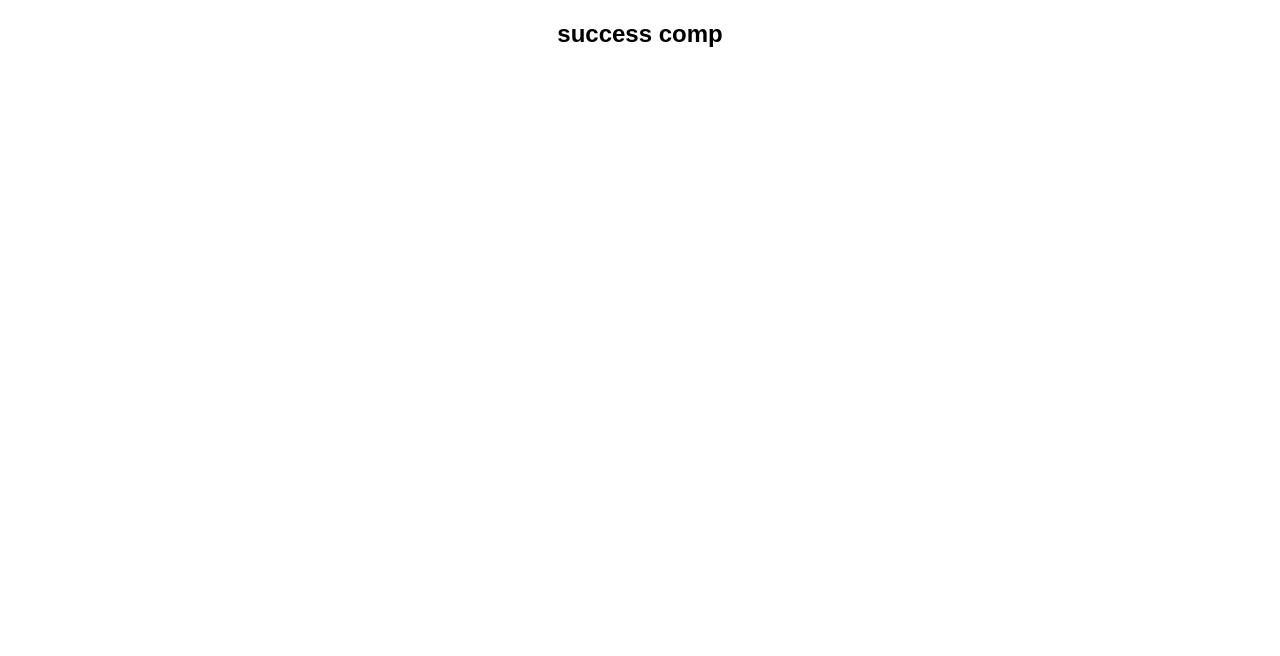
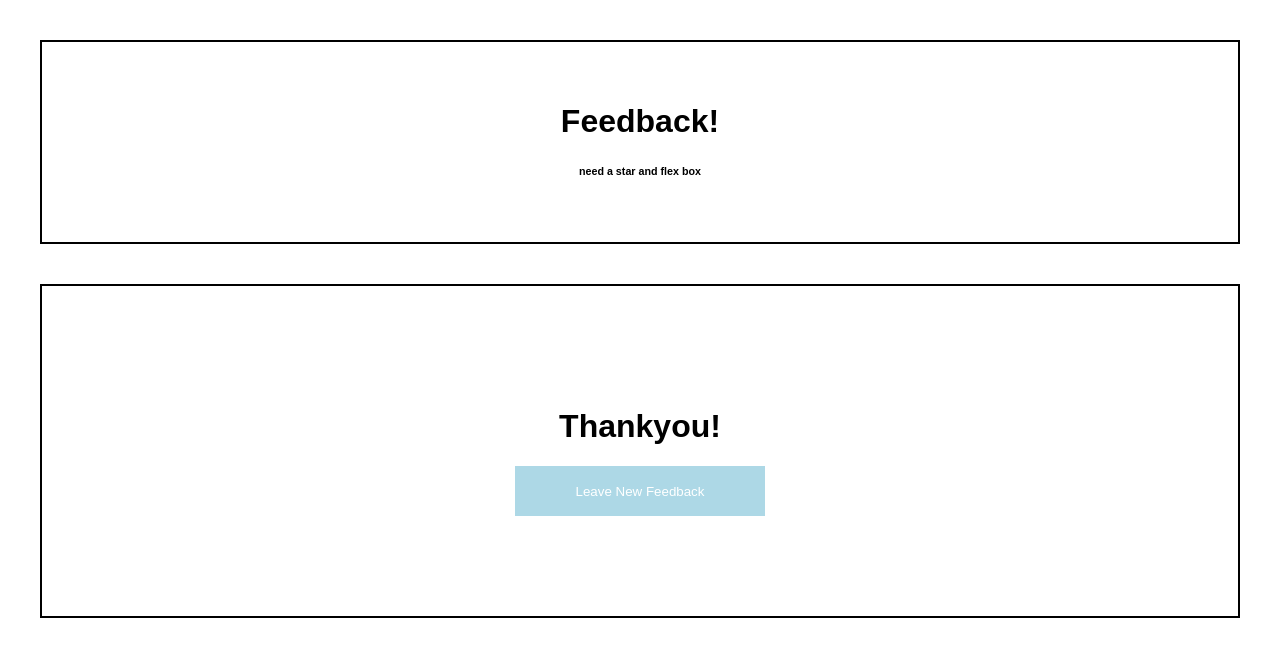
Before and after one commit to stevengangl/weekend-redux-feedback-loop, a React (Create React App) app: page /#/success in a window 1280 px wide. Shown: the top 656 px of the page. Built offline with nearby package versions, Linux system fonts and the light colour scheme.

Commit message:
added to feedback page

```diff
--- a/src/components/Success/Success.jsx
+++ b/src/components/Success/Success.jsx
@@ -1,9 +1,19 @@
 
-function Success(){
+function Success() {
 
-    return(
+    return (
+       <>
+        <div className='feedback'>
+            <h1>Feedback!</h1>
+            <h6>need a star and flex box</h6>
+        </div>
 
-        <h2>success comp</h2>
+        <div className='feedback2' >
+        <h1>Thankyou!</h1>
+        <button id='feedbackBtn'>Leave New Feedback</button>
+
+        </div>
+       </>
     )
 }
 
--- a/src/index.css
+++ b/src/index.css
@@ -10,3 +10,22 @@ body {
 #understanding, #support{
   color: lightgray;
 }
+
+.feedback{
+  border: solid black 2px;
+  padding: 40px;
+  margin: 40px;
+}
+.feedback2{
+  border: solid black 2px;
+  padding: 100px;
+  margin: 40px;
+}
+
+#feedbackBtn{
+  border: solid 2px transparent;
+  background-color: lightblue;
+  color: white;
+  width: 250px;
+  height: 50px;
+}
```
Also changed, not shown: 1 other file (tests, documents, lock files or other folders).
